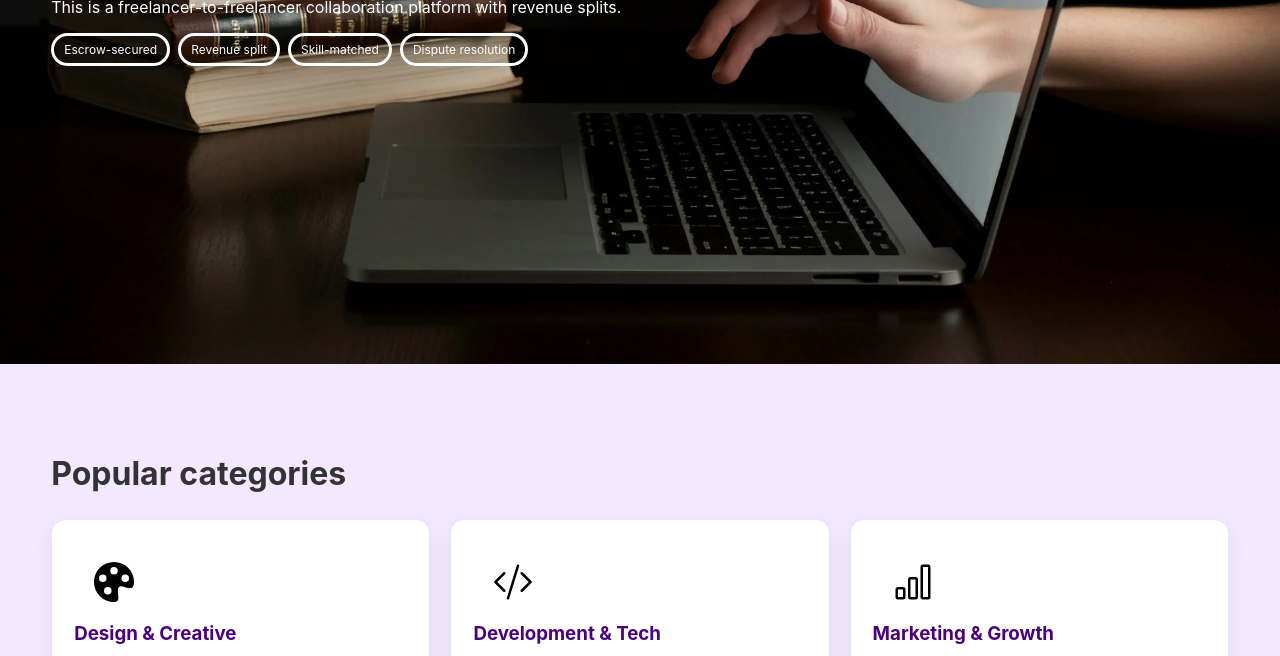
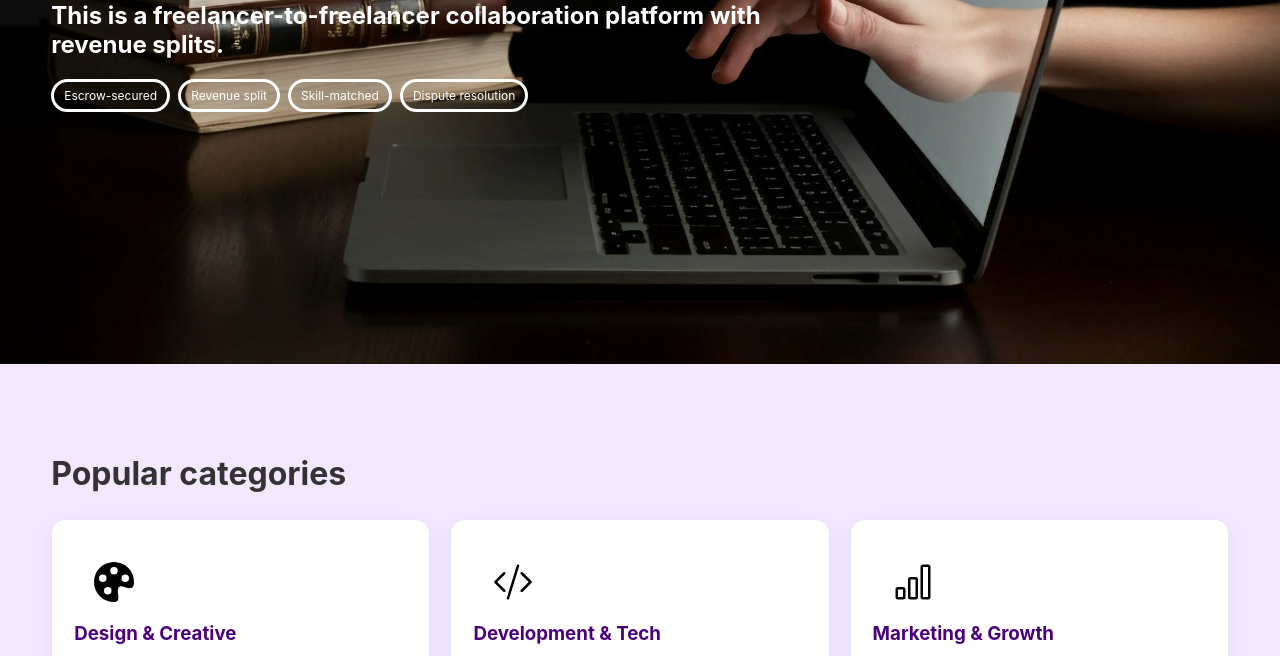
Before and after one commit to Jasswin-Jass/CrewLancer, a plain HTML site: page index.html in a window 1280 px wide. Shown: the part 444-1100 px from the top of the page. Drawn offline with Linux system fonts and the light colour scheme.

Commit message:
Updated index.html

```diff
--- a/index.html
+++ b/index.html
@@ -66,10 +66,10 @@
                 <h1 class="title reveal" , style="color: white">
                     Collaborate like a pro. Take on bigger projects.
                 </h1>
-                <p class="subtitle reveal" , style="color: white">
+                <h2 class="subtitle reveal" , style="color: white">
                     This is a freelancer-to-freelancer collaboration platform
                     with revenue splits.
-                </p>
+                </h2>
                 <div class="badges reveal">
                     <span class="tag" style="color: white">Escrow-secured</span
                     ><span class="tag" style="color: white">Revenue split</span
```
